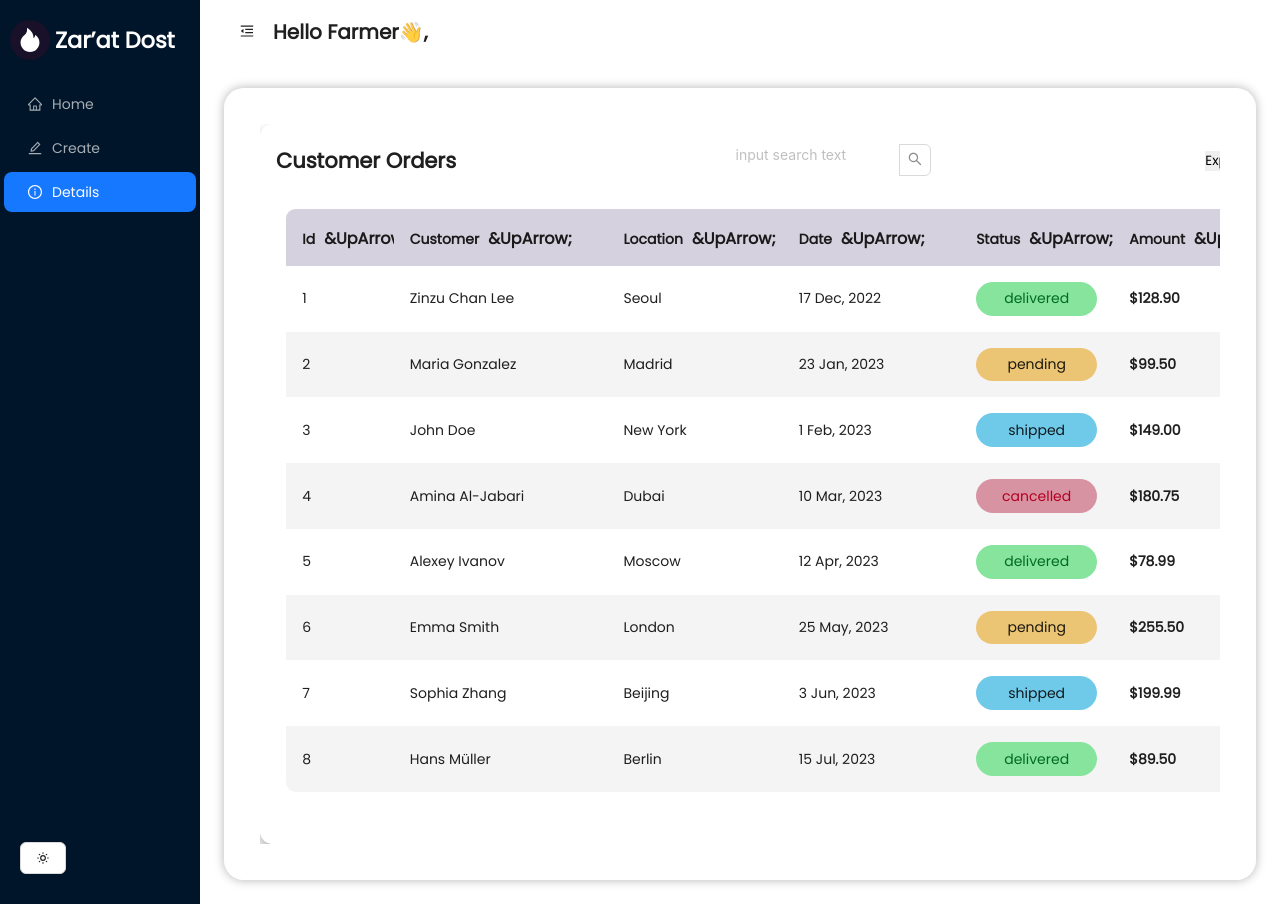
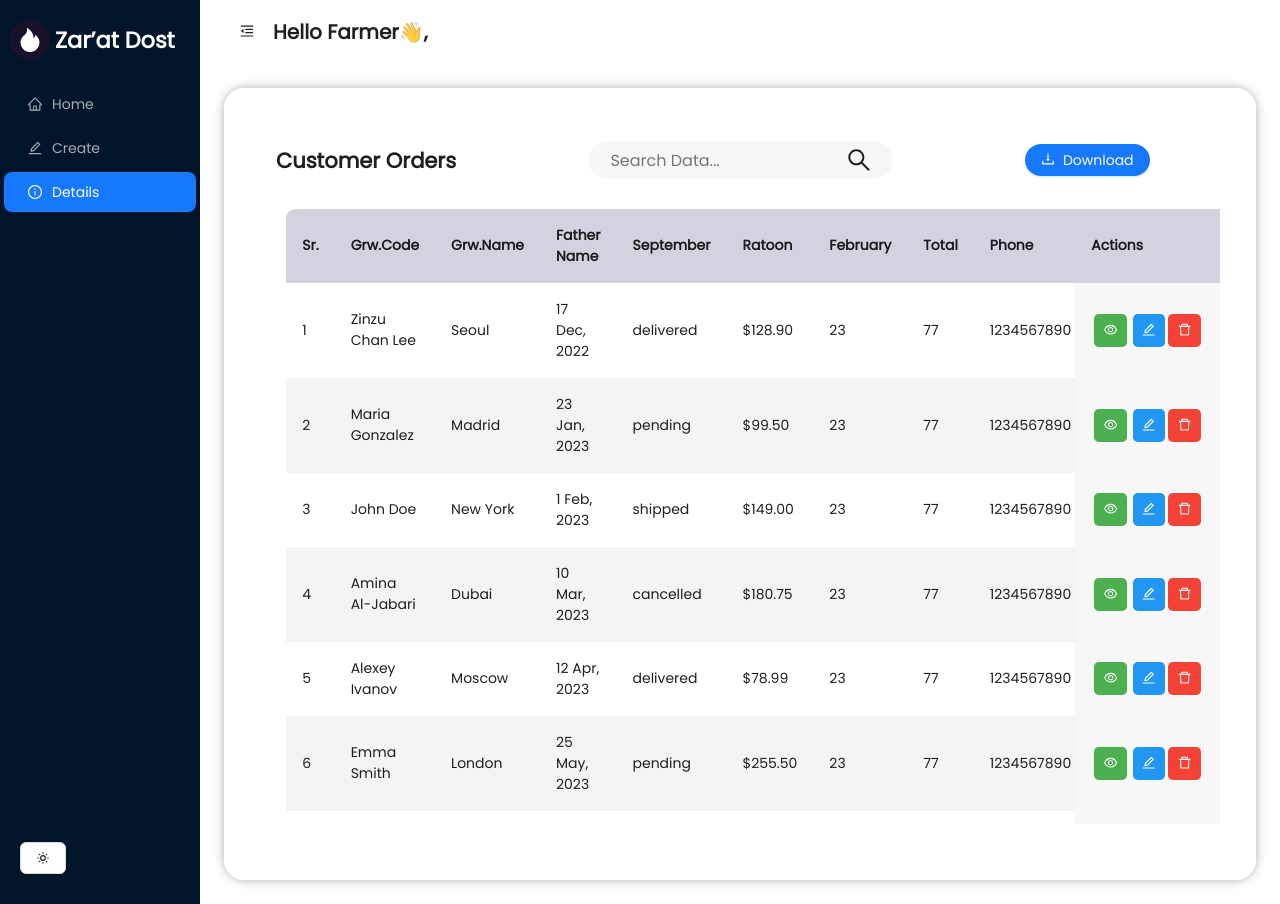
Before and after one commit to AddanMuhammad/AOS-Dashboard, a React (Vite) app in the folder dashboard/: page /details in a window 1280 px wide. Built offline with nearby package versions, Linux system fonts and the light colour scheme.

Commit message:
Table Update

```diff
--- a/dashboard/src/Details.jsx
+++ b/dashboard/src/Details.jsx
@@ -3,6 +3,7 @@ import Card from './components/Card';
 import DropDownButton from './components/DropDownButton';
 import SearchBar from './components/SearchBar';
 import TableComponent from './components/TableComponent';
+import Pagination from './components/Pagination';
 
 
 const Details = () => {
@@ -23,6 +24,7 @@ const Details = () => {
         </div>
       </div> */}
       <TableComponent/>
+
     </Card>
   );
 };
--- a/dashboard/src/components/TableComponent.jsx
+++ b/dashboard/src/components/TableComponent.jsx
@@ -1,6 +1,7 @@
 import React, { useState } from 'react';
-import SearchBar from './SearchBar';
-
+// import SearchBar from './SearchBar';
+import { SearchOutlined, EditOutlined, DeleteOutlined, EyeOutlined, DownloadOutlined  } from '@ant-design/icons';
+import { Button } from 'antd';
 
 const initialData = [
     {
@@ -10,7 +11,11 @@ const initialData = [
         date: "17 Dec, 2022",
         status: "delivered",
         amount: "$128.90",
-
+       february: "23",
+       total: "77",
+       phone: "1234567890",
+       cnic: "0000000000000",
+       area: "N.A"
       },
       {
         id: 2,
@@ -19,7 +24,11 @@ const initialData = [
         date: "23 Jan, 2023",
         status: "pending",
         amount: "$99.50",
-
+        february: "23",
+        total: "77",
+        phone: "1234567890",
+        cnic: "0000000000000",
+        area: "N.A"
       },
       {
         id: 3,
@@ -28,7 +37,11 @@ const initialData = [
         date: "1 Feb, 2023",
         status: "shipped",
         amount: "$149.00",
-
+        february: "23",
+       total: "77",
+       phone: "1234567890",
+       cnic: "0000000000000",
+       area: "N.A"
       },
       {
         id: 4,
@@ -37,7 +50,11 @@ const initialData = [
         date: "10 Mar, 2023",
         status: "cancelled",
         amount: "$180.75",
-
+        february: "23",
+       total: "77",
+       phone: "1234567890",
+       cnic: "0000000000000",
+       area: "N.A"
       },
       {
         id: 5,
@@ -46,7 +63,11 @@ const initialData = [
         date: "12 Apr, 2023",
         status: "delivered",
         amount: "$78.99",
-
+        february: "23",
+        total: "77",
+        phone: "1234567890",
+        cnic: "0000000000000",
+        area: "N.A"
       },
       {
         id: 6,
@@ -55,7 +76,11 @@ const initialData = [
         date: "25 May, 2023",
         status: "pending",
         amount: "$255.50",
-
+        february: "23",
+        total: "77",
+        phone: "1234567890",
+        cnic: "0000000000000",
+        area: "N.A"
       },
       {
         id: 7,
@@ -64,7 +89,11 @@ const initialData = [
         date: "3 Jun, 2023",
         status: "shipped",
         amount: "$199.99",
-
+        february: "23",
+        total: "77",
+        phone: "1234567890",
+        cnic: "0000000000000",
+        area: "N.A"
       },
       {
         id: 8,
@@ -73,6 +102,11 @@ const initialData = [
         date: "15 Jul, 2023",
         status: "delivered",
         amount: "$89.50",
+        february: "25",
+       total: "77",
+       phone: "1234567890",
+       cnic: "0000000000000",
+       area: "N.A"
 
       },
 
@@ -80,9 +114,34 @@ const initialData = [
   ];
 
 
+
+  const headers = [
+    { label: "Sr.", key: "id" },
+    { label: "Grw.code", key: "customer" },
+    { label: "Grw.name", key: "location" },
+    { label: "Father name", key: "date" },
+    { label: "September", key: "status" },
+    { label: "Ratoon", key: "amount" },
+    { label: "February", key: "february" },
+    { label: "Total", key: "total" },
+    { label: "Phone", key: "phone" },
+    { label: "CNIC", key: "cnic" },
+    { label: "Area", key: "area" },
+    { label: "Actions", key: "actions" }
+  ];
+
+
 function TableComponent() {
 
+
+
+
+
+
+
+
     const [data, setData] = useState(initialData);
+
   const [search, setSearch] = useState("");
   const [sortConfig, setSortConfig] = useState({ key: null, direction: "asc" });
 
@@ -122,32 +181,132 @@ function TableComponent() {
     link.click();
   };
 
+
+
+
+//   return (
+//     <main className="table">
+//       <section className="table__header">
+//         <h1>Customer Orders</h1>
+//         <div className="input-group">
+//           <input
+//             type="search"
+//             placeholder="Search Data..."
+//             value={search}
+//             onChange={(e) => setSearch(e.target.value)}
+//             style={{
+//               height: '50px',
+//               padding: '10px',
+//               fontSize: '16px',
+
+//             }}
+//           />
+//           <span style={{ height: '40px', paddingRight: '10px', display: 'flex', alignItems: 'center' }}>
+//         <SearchOutlined style={{ fontSize: '24px' }} />
+//       </span>
+//           {/* <SearchBar search={search} setSearch={setSearch}/> */}
+
+//         </div>
+//         <div className="export__file">
+//           <button onClick={exportToCSV}>Export to CSV</button>
+//         </div>
+//       </section>
+//       <section className="table__body">
+//         {/* <table>
+//           <thead>
+//             <tr>
+//               {["sr.", "Grw.code", "Grw.name", "father name", "september", "ratoon", "february", "total", "phone", "cnic", "area"].map((header) => (
+//                 <th key={header} onClick={() => sortTable(header)}>
+//                   {header.charAt(0).toUpperCase() + header.slice(1)}
+//                   <span className={`icon-arrow ${sortConfig.key === header ? sortConfig.direction : ""}`}>&UpArrow;</span>
+//                 </th>
+//               ))}
+//             </tr>
+//           </thead>
+//           <tbody>
+//             {filteredData.map((row) => (
+//               <tr key={row.id}>
+//                 <td>{row.id}</td>
+//                 <td>
+
+//                   {row.customer}
+//                 </td>
+//                 <td>{row.location}</td>
+//                 <td>{row.date}</td>
+//                 <td>
+//                   <p className={`status ${row.status}`}>{row.status}</p>
+//                 </td>
+//                 <td>
+//                   <strong>{row.amount}</strong>
+//                 </td>
+//               </tr>
+//             ))}
+//           </tbody>
+//         </table> */}
+
+
+// <table>
+//           <thead>
+//             <tr>
+//               {headers.map((header) => (
+//                 <th key={header.key} onClick={() => sortTable(header.key)}>
+//                   {header.label.charAt(0).toUpperCase() + header.label.slice(1)}
+//                   {/* <span className={`icon-arrow ${sortConfig.key === header.key ? sortConfig.direction : ""}`}>&UpArrow;</span> */}
+//                 </th>
+//               ))}
+//             </tr>
+//           </thead>
+//           <tbody>
+//             {filteredData.map((row) => (
+//               <tr key={row.id}>
+//                 {headers.map((header) => (
+//                   <td key={header.key}>
+//                     {row[header.key]}
+//                   </td>
+//                 ))}
+//               </tr>
+//             ))}
+//           </tbody>
+//         </table>
+//       </section>
+//     </main>
+//   )
+
+
 return (
   <main className="table">
     <section className="table__header">
       <h1>Customer Orders</h1>
       <div className="input-group">
-          {/* <input
+        <input
           type="search"
           placeholder="Search Data..."
           value={search}
           onChange={(e) => setSearch(e.target.value)}
-          /> */}
-          <SearchBar search={search} setSearch={setSearch}/>
-
+          style={{
+            height: '50px',
+            padding: '10px',
+            fontSize: '16px',
+          }}
+        />
+        <span style={{ height: '40px', paddingRight: '10px', display: 'flex', alignItems: 'center' }}>
+          <SearchOutlined style={{ fontSize: '24px' }} />
+        </span>
       </div>
       <div className="export__file">
-          <button onClick={exportToCSV}>Export to CSV</button>
+        {/* <button onClick={exportToCSV}>Export to CSV</button> */}
+        <Button type="primary" shape="round" icon={<DownloadOutlined />} onClick={exportToCSV}>
+            Download
+          </Button>
       </div>
     </section>
     <section className="table__body">
       <table>
         <thead>
           <tr>
-              {["id", "customer", "location", "date", "status", "amount"].map((header) => (
-                <th key={header} onClick={() => sortTable(header)}>
-                  {header.charAt(0).toUpperCase() + header.slice(1)}
-                  <span className={`icon-arrow ${sortConfig.key === header ? sortConfig.direction : ""}`}>&UpArrow;</span>
+            {headers.map((header) => (
+              <th key={header.key} onClick={() => sortTable(header.key)} className={header.key === 'actions' ? 'sticky-action' : ''}>
+                {header.label}
               </th>
             ))}
           </tr>
@@ -155,26 +314,27 @@ function TableComponent() {
         <tbody>
           {filteredData.map((row) => (
             <tr key={row.id}>
-                <td>{row.id}</td>
-                <td>
-
-                  {row.customer}
+              {headers.map((header) => (
+                header.key !== "actions" ? (
+                  <td key={header.key}>
+                    {row[header.key]}
                   </td>
-                <td>{row.location}</td>
-                <td>{row.date}</td>
-                <td>
-                  <p className={`status ${row.status}`}>{row.status}</p>
+                ) : (
+                  <td key={header.key} className="sticky-action">
+                    <button className="action-btn edit-btn"><EyeOutlined /></button>
+                    <button className="action-btn view-btn"><EditOutlined /></button>
+                    <button className="action-btn delete-btn"><DeleteOutlined /></button>
                   </td>
-                <td>
-                  <strong>{row.amount}</strong>
-                </td>
+                )
+              ))}
             </tr>
           ))}
         </tbody>
       </table>
+
     </section>
   </main>
-  )
+);
 }
 
 export default TableComponent
--- a/dashboard/src/index.css
+++ b/dashboard/src/index.css
@@ -102,7 +102,7 @@
 
 .card-content {
   flex-grow: 1;
-  overflow-y: auto;
+  overflow: hidden; /* Changed from overflow-y: auto to overflow: hidden */
   max-height: 100%;
 }
 
@@ -111,7 +111,6 @@
   color: #446;
   margin-top: auto;
 }
-
 
 @media (max-width: 768px) {
   .card {
@@ -125,6 +124,10 @@
     width: 90vw;
     padding: 20px;
   }
+}
+
+.card-content::-webkit-scrollbar {
+  display: none; /* For Chrome, Safari, and Opera */
 }
 
 
@@ -308,7 +311,7 @@ main.table {
   background-color: #fff5;
 
   backdrop-filter: blur(7px);
-  box-shadow: 0 .4rem .8rem #0005;
+  /* box-shadow: 0 .4rem .8rem #0005; */
   border-radius: .8rem;
 
   overflow: hidden;
@@ -323,12 +326,13 @@ main.table {
   display: flex;
   justify-content: space-between;
   align-items: center;
+  padding-right: 10rem;
 }
 
 .table__header .input-group {
   width: 35%;
-  height: 100%;
-  background-color: #fff5;
+  height: 80%;
+  background-color: rgba(231, 231, 231, 0.333);
   padding: 0 .8rem;
   border-radius: 2rem;
 
@@ -379,7 +383,7 @@ main.table {
 .table__body::-webkit-scrollbar-thumb{
   border-radius: .5rem;
   background-color: #0004;
-  visibility: hidden;
+  /* visibility: hidden; */
 }
 
 .table__body:hover::-webkit-scrollbar-thumb{
@@ -593,3 +597,60 @@ thead th.active,tbody td.active {
   width: 2rem;
   height: auto;
 }
+
+
+
+
+
+/* Sticky action column for both header and body */
+thead th.sticky-action {
+  position: sticky;
+  right: 0;
+  background-color: #d5d1defe; /* Header background color */
+  z-index: 3; /* Higher z-index for the header */
+  min-width: 3rem;
+}
+
+tbody td.sticky-action {
+  position: sticky;
+  right: 0;
+  background-color: #f7f7f7; /* Body background color */
+  z-index: 2; /* Lower z-index for the body */
+  min-width: 13rem;
+}
+
+/* Styling for action buttons */
+.action-column {
+  display: flex;
+  gap: 0.5rem; /* Space between buttons */
+}
+
+.action-btn {
+  padding: 0.4rem 0.6rem;
+  border: none;
+  border-radius: 0.3rem;
+  cursor: pointer;
+  transition: background-color 0.3s ease;
+
+}
+
+.edit-btn {
+  background-color: #4CAF50;
+  color: white;
+  margin: 3px;
+}
+
+.view-btn {
+  background-color: #2196F3;
+  color: white;
+  margin: 3px;
+}
+
+.delete-btn {
+  background-color: #f44336;
+  color: white;
+}
+
+.action-btn:hover {
+  opacity: 0.8;
+}
```
Also changed, not shown: dashboard/src/components/Pagination.jsx (added, +31 -0 lines). Lines whose indentation alone changed are shown as unchanged.
